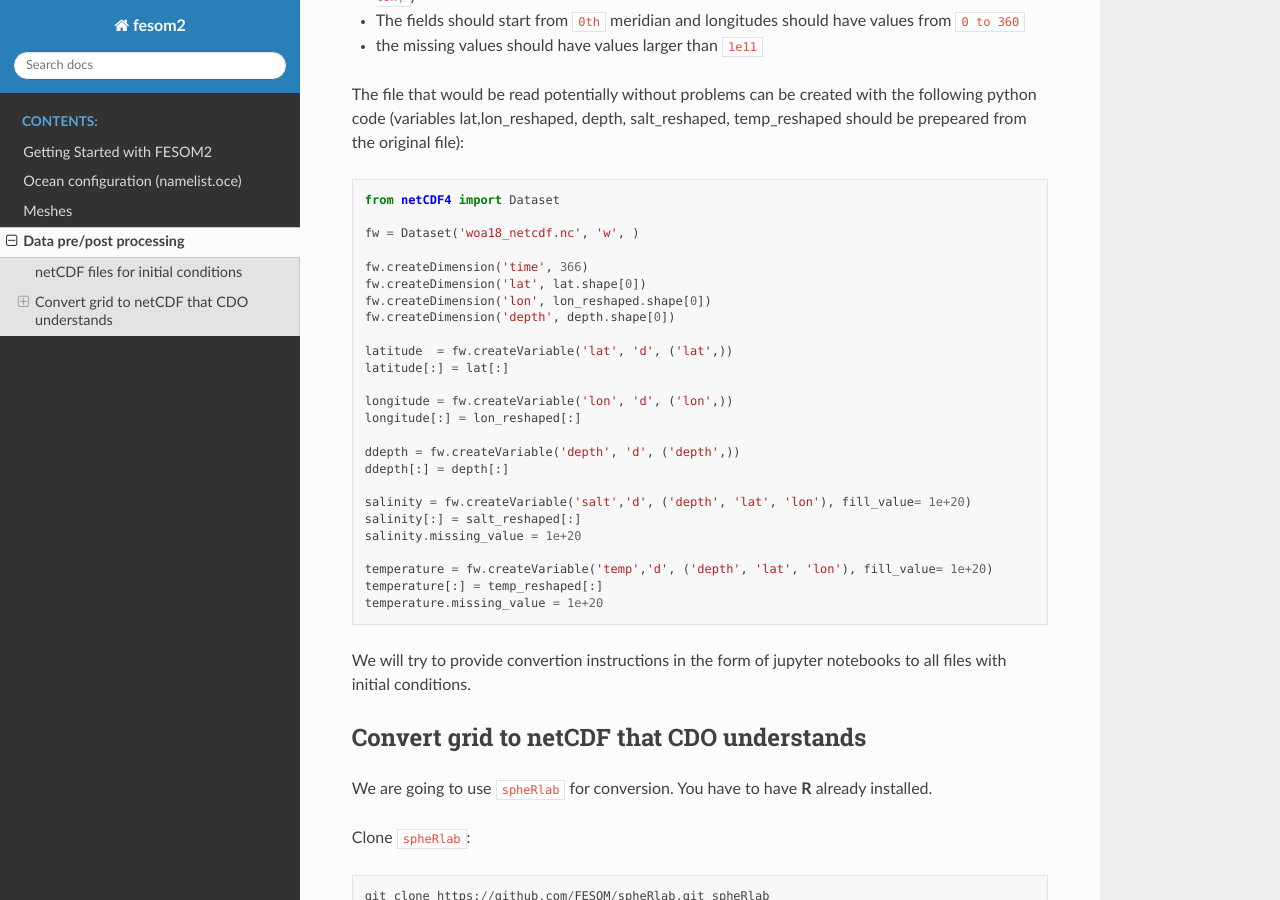
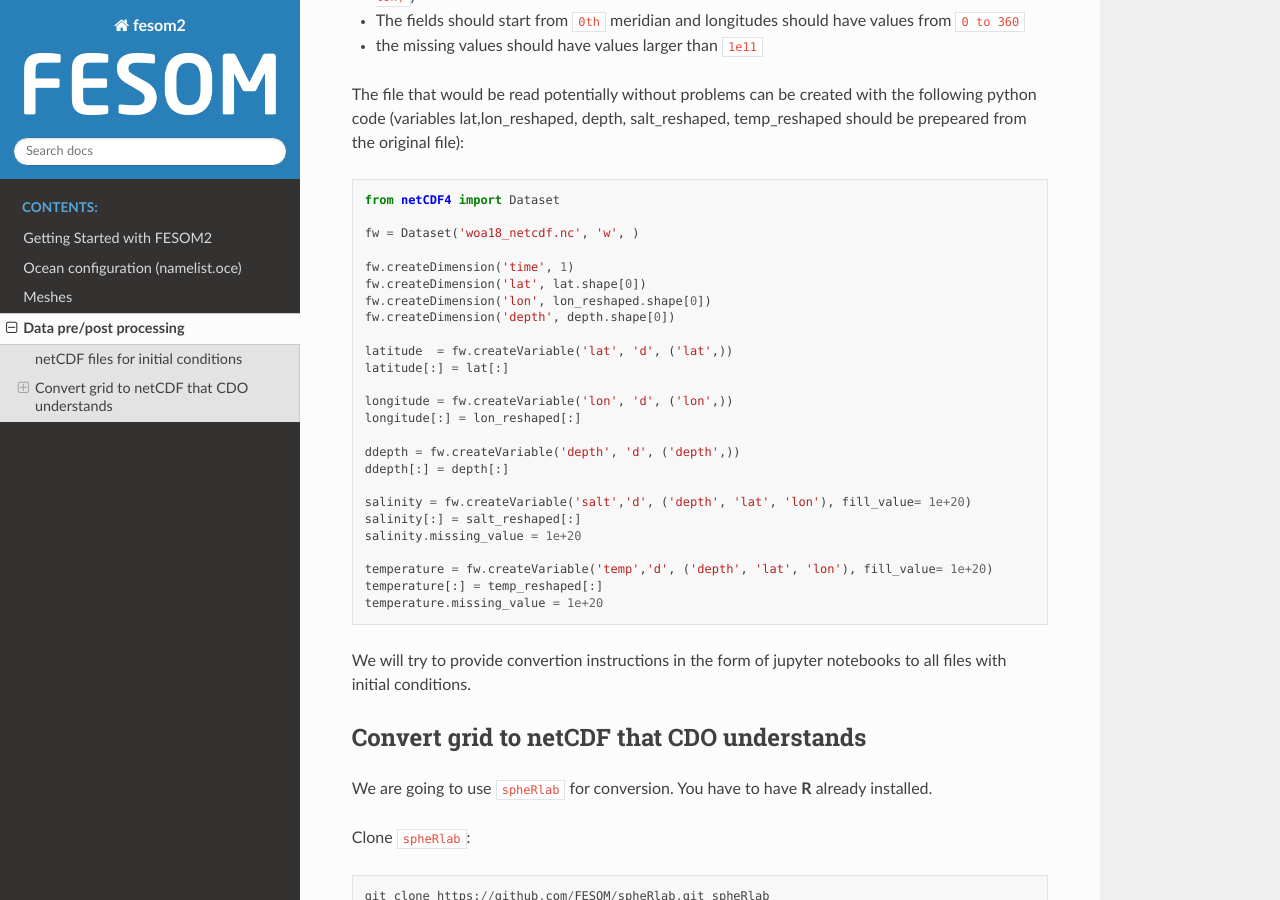
Before and after one commit to FESOM/fesom2_doc, a Sphinx documentation site: the page built from doc/data_processing/data_processing.rst, in a window 1280 px wide and 900 px high, scrolled down 380 px. Built offline with Sphinx 7.4.7 and the Read the Docs theme 2.0.0, drawn with Linux system fonts in a browser that asks for light colours.

Commit message:
add logo

```diff
--- a/doc/conf.py
+++ b/doc/conf.py
@@ -53,3 +53,5 @@ html_theme = 'sphinx_rtd_theme'
 # relative to this directory. They are copied after the builtin static files,
 # so a file named "default.css" will overwrite the builtin "default.css".
 html_static_path = ['_static']
+
+html_logo = 'fesom_logo.png'
--- a/doc/data_processing/data_processing.rst
+++ b/doc/data_processing/data_processing.rst
@@ -23,7 +23,7 @@ The file that would be read potentially without problems can be created with the
 
     fw = Dataset('woa18_netcdf.nc', 'w', )
 
-    fw.createDimension('time', 366)
+    fw.createDimension('time', 1)
     fw.createDimension('lat', lat.shape[0])
     fw.createDimension('lon', lon_reshaped.shape[0])
     fw.createDimension('depth', depth.shape[0])
```
Also changed, not shown: doc/fesom_logo.png (added).
